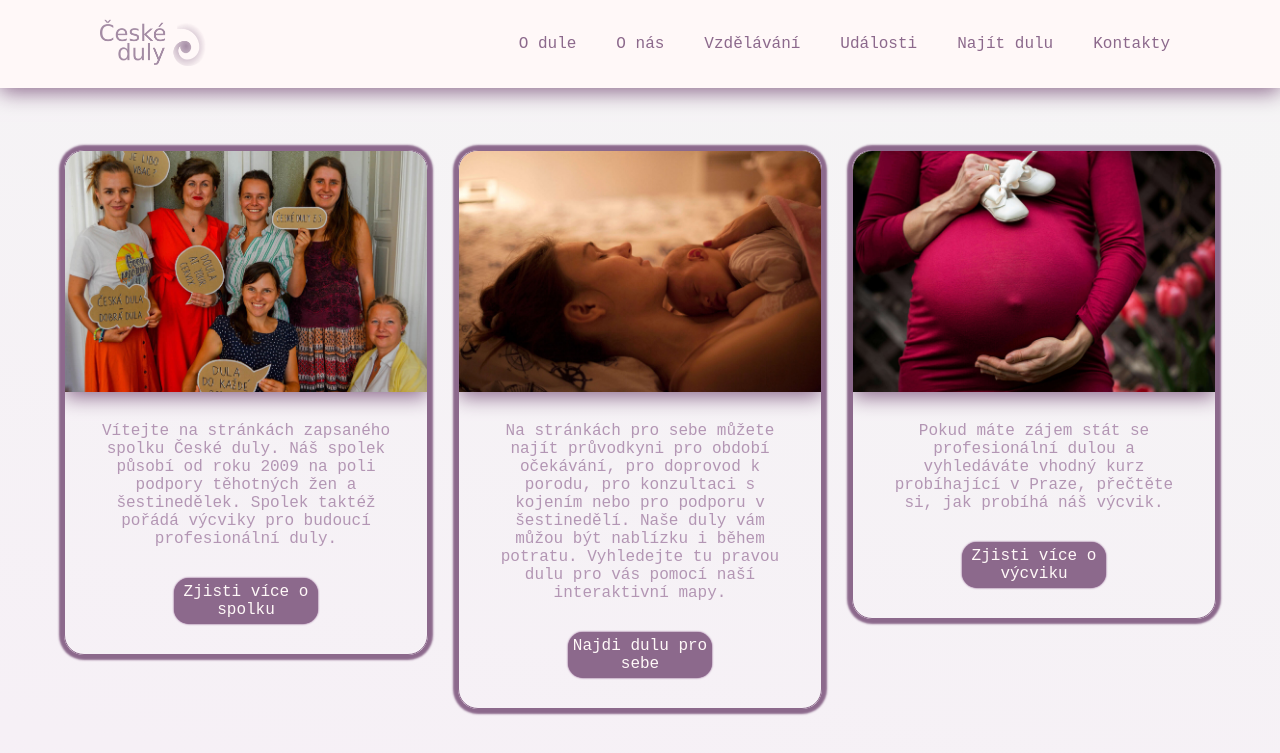
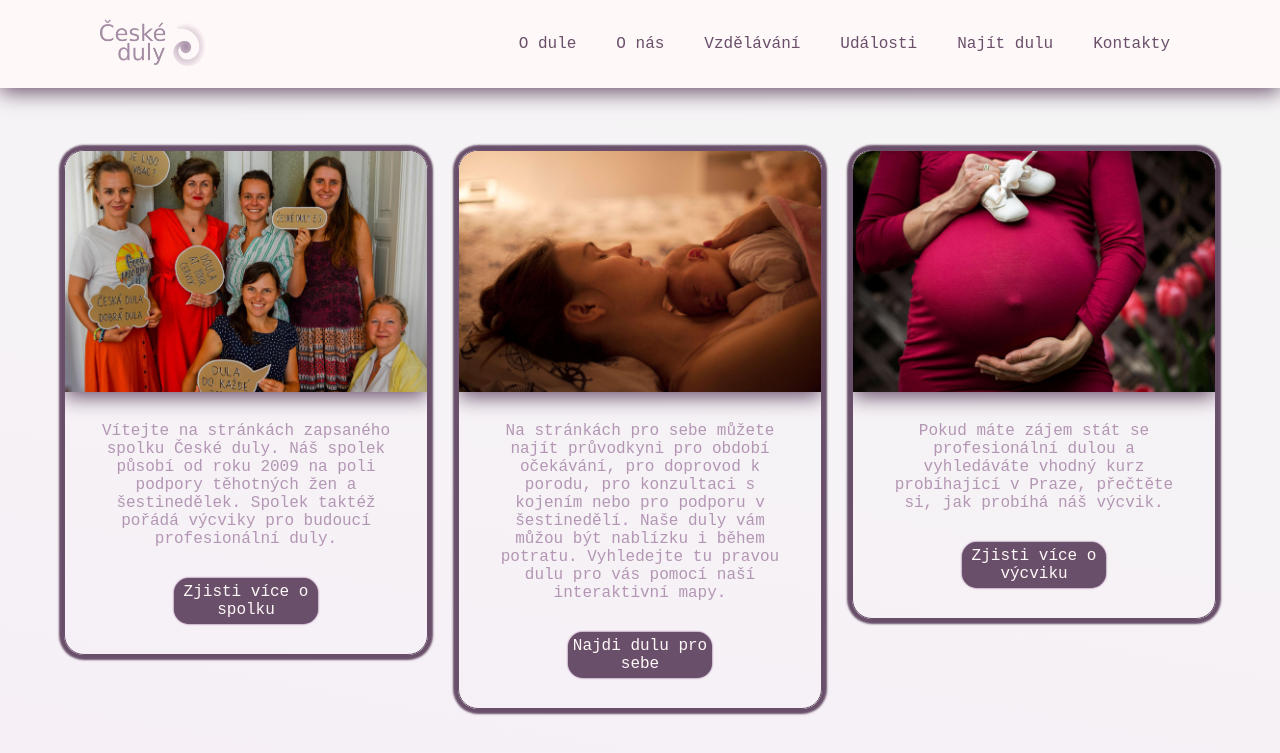
Before and after one commit to CreativeOxana/mojedula, a React (Vite) app: page / in a window 1280 px wide. Shown: the top 753 px of the page. Built offline with nearby package versions, Linux system fonts and the light colour scheme; a web font is replaced by a local one.

Commit message:
correct contrast variable brand color

```diff
--- a/src/variables.css
+++ b/src/variables.css
@@ -1,6 +1,7 @@
 :root {
-  /* --brand-color: #b396b4; */
-  --brand-color: #8C698C;
+  /* --brand-color: #b396b4; #8C698C */
+
+  --brand-color: #694F69;
   --dark-color: #682a68;
   --background-color: #fff8f8;
 }
```
